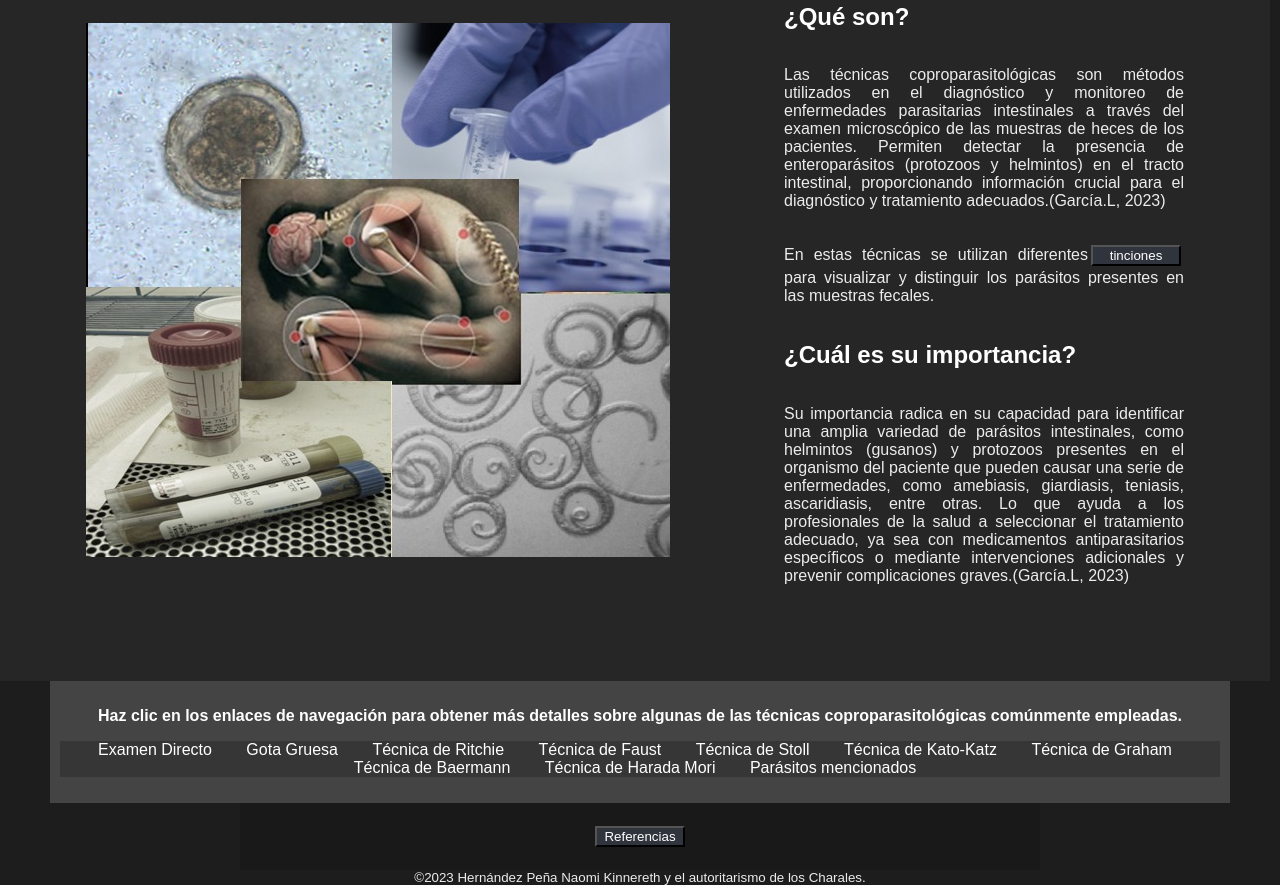
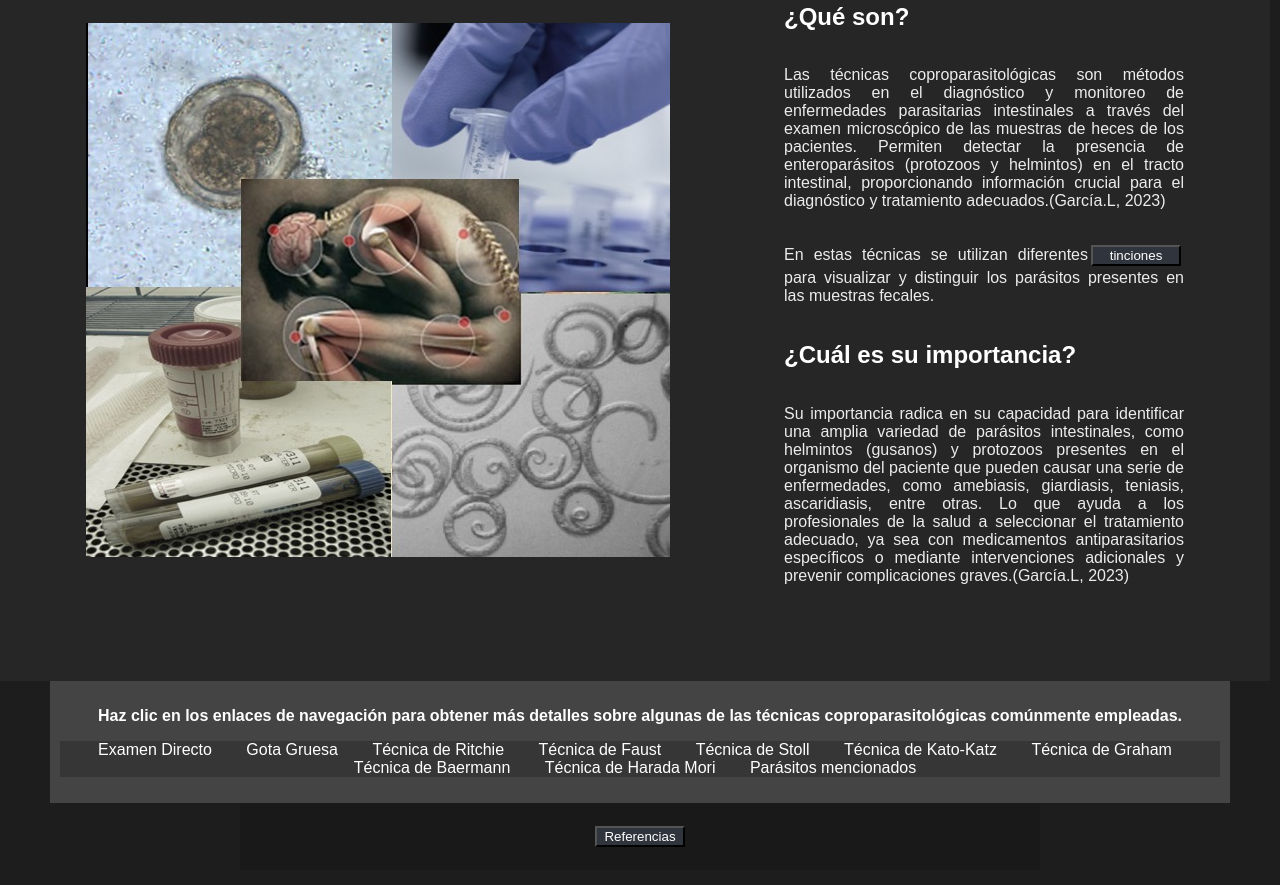
Before and after one commit to ChoccyWaffen/TecCopro, a plain HTML site: page index.html in a window 1280 px wide. Shown: the part 297-1182 px from the top of the page. Drawn offline with Linux system fonts and the light colour scheme.

Commit message:
Update index.html

```diff
--- a/index.html
+++ b/index.html
@@ -95,7 +95,6 @@
         }
     }
 </script>
-<span class="color_11 wixui-rich-text__text" style="font-size: smaller; display: flex; justify-content: center; align-items: center;">©2023 Hernández Peña Naomi Kinnereth y el autoritarismo de los Charales.</small></span>
 </div></footer>
 </body>
 </html>
```
